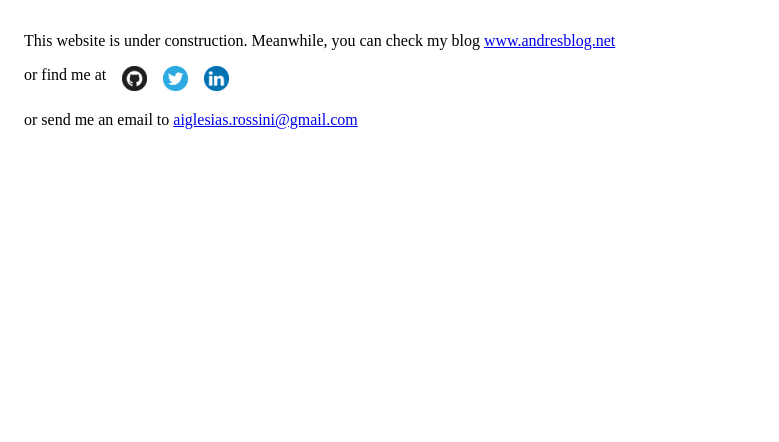
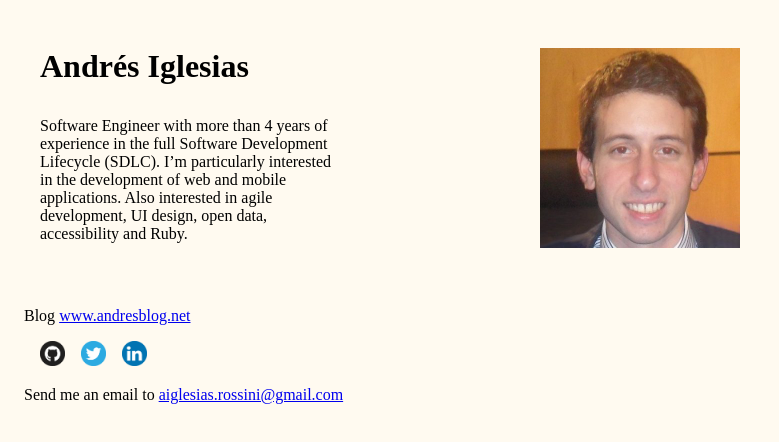
Before and after one commit to andresiglesias/website, a plain HTML site: page index.html in a window 1280 px wide. Shown: the whole page, without its empty margins (0-779 px from the left). Drawn offline with Linux system fonts and the light colour scheme.

Commit message:
new photo

```diff
--- a/index.html
+++ b/index.html
@@ -5,17 +5,28 @@
 	<meta name="viewport" content="width=device-width, initial-scale=1.0, user-scalable=no">
 	<meta charset="UTF-8">
 </head>
-<body>
+<body style="background-color: #FFFAF0;">
+<div style="margin-top: 3em">
+	<div style="float: left; width: 500px">
+		<div style="font-size: 2em; margin-left: 1em; font-weight: bold; margin-bottom: 0em">Andr&eacute;s Iglesias</div>
+		<div style="margin: 2em; width: 60%">Software Engineer with more than 4 years of experience in the full Software Development Lifecycle (SDLC). I’m particularly interested in the development of web and mobile applications. Also interested in agile development, UI design, open data, accessibility and Ruby.</div>
+	</div>
+	<div style="float: left; left: 200px; margin-left: 2em ">
+		<img src="img/photo.jpg" height="200px" width="200px" alt="Andres photo">
+	</div>
+	<div style="clear: both;"></div>
+</div>
+
+
 <div style="margin-top: 2em; margin-left: 1em">
-	This website is under construction. Meanwhile, you can check my blog <a href="http://andresblog.net" title="Andr&eacute;s's blog">www.andresblog.net</a><br>
+	Blog <a href="http://andresblog.net" title="Andr&eacute;s's blog">www.andresblog.net</a><br>
 	<div style="margin-top: 1em">
-		<div style="float: left">or find me at </div>
 		<div style="float: left; margin-left: 1em"><a href="https://github.com/andresiglesias" title="Github"><img src="img/github.png" width="25" height="25" alt="Github logo"></a></div>
 		<div style="float: left; margin-left: 1em"><a href="https://twitter.com/AndresIglesias" title="Twitter"><img src="img/twitter.png" width="25" height="25" alt="Twitter logo"></a></div>
 		<div style="float: left; margin-left: 1em"><a href="http://linkedin.com/pub/andr%C3%A9s-iglesias/52/857/316" title="Linkedin"><img src="img/linkedin.png" width="25" height="25" alt="Linkedin Logo"></a></div>
 		<div style="clear: both;"></div>
 	</div>
-	<div style="margin-top: 1em">or send me an email to <a href="mailto:aiglesias.rossini@gmail.com">aiglesias.rossini@gmail.com</a> </div>
+	<div style="margin-top: 1em">Send me an email to <a href="mailto:aiglesias.rossini@gmail.com">aiglesias.rossini@gmail.com</a> </div>
 </div>
 </body>
 </html>
```
Also changed, not shown: img/photo.jpg (added).
